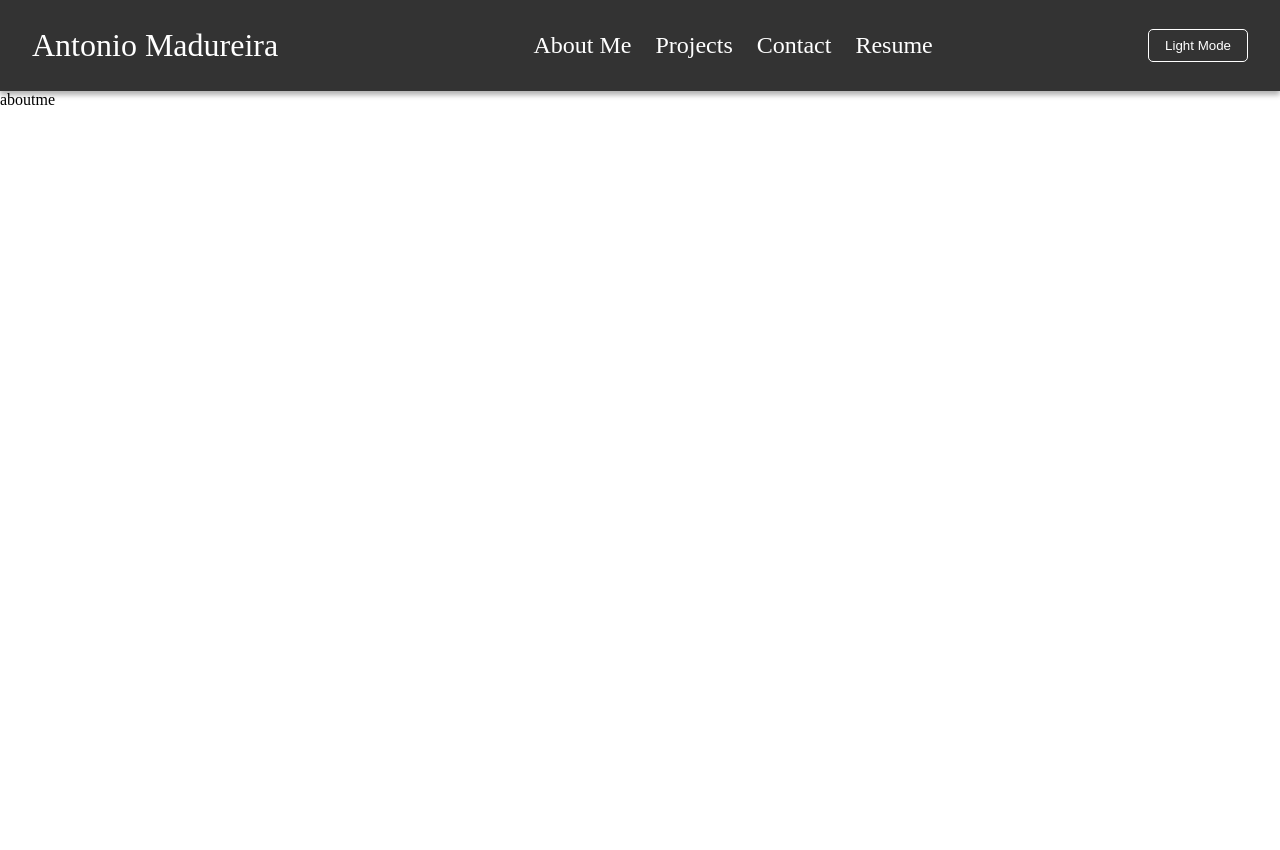
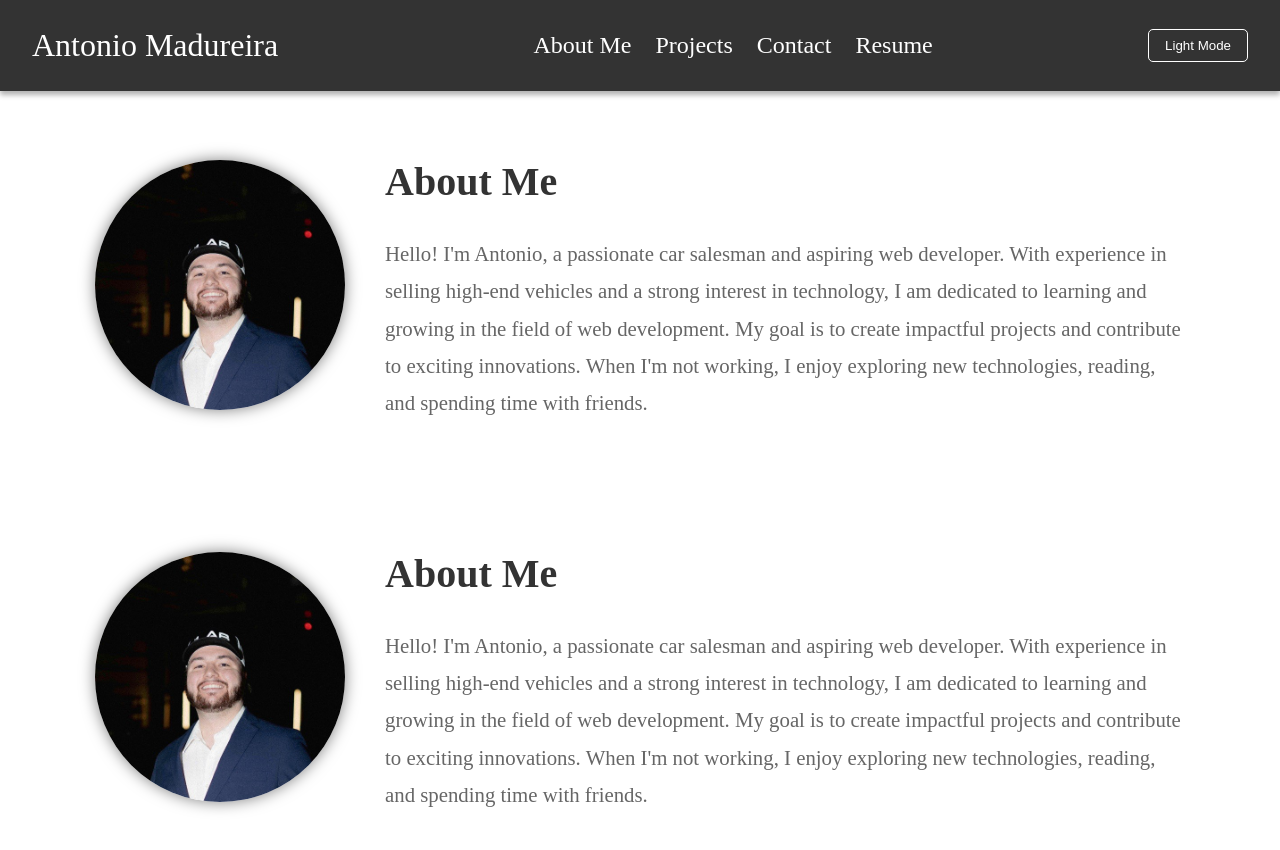
Before and after one commit to AntonioMadureira22/myportfolio2024, a React (Create React App) app: page /about-me in a window 1280 px wide. Shown: the top 850 px of the page. Before the commit the page ends 800 px from the top, so only its background shows below. Built offline with nearby package versions, Linux system fonts and the light colour scheme; the HTML template or start-up script is replaced by a standard one; a web font is replaced by a local one.

Commit message:
added an about me section

```diff
--- a/src/App.jsx
+++ b/src/App.jsx
@@ -9,6 +9,7 @@ function App() {
   return (
     <Router>
       <Navbar/>
+      <Aboutme/>
       <Routes>
         <Route path="/about-me" element={<Aboutme />} />
         <Route path="/projects" element={<Projects />} />
--- a/src/components/aboutme/aboutme.css
+++ b/src/components/aboutme/aboutme.css
@@ -0,0 +1,46 @@
+/* Keyframes for fade-in animation */
+@keyframes fadeIn {
+    from {
+      opacity: 0;
+    }
+    to {
+      opacity: 1;
+    }
+  }
+
+  .about-me {
+    display: flex;
+    align-items: center;
+    justify-content: center;
+    padding: 40px; /* Increase padding for more space */
+    animation: fadeIn 1s ease-out; /* Apply fade-in animation */
+  }
+
+  .image-container {
+    margin-right: 40px; /* Increase margin to add space between image and text */
+  }
+
+  .profile-image {
+    width: 250px; /* Increase image size */
+    height: auto;
+    border-radius: 50%;
+    box-shadow: 0 0 15px rgba(0, 0, 0, 0.5); /* Enhanced shadow */
+    animation: fadeIn 1s ease-out; /* Apply fade-in animation */
+  }
+
+  .description-container {
+    max-width: 800px; /* Increase width for larger text area */
+    animation: fadeIn 1s ease-out; /* Apply fade-in animation */
+  }
+
+  .description-container h1 {
+    margin-bottom: 30px; /* Increase space below heading */
+    font-size: 2.5em; /* Increase heading font size */
+    color: #333; /* Adjust color as needed */
+  }
+
+  .description-container p {
+    font-size: 1.3em; /* Increase paragraph font size */
+    line-height: 1.8; /* Increase line height for better readability */
+    color: #666; /* Adjust color as needed */
+  }
--- a/src/components/aboutme/aboutme.jsx
+++ b/src/components/aboutme/aboutme.jsx
@@ -1,9 +1,25 @@
-import React from 'react'
+import React from 'react';
+import '../aboutme/aboutme.css';
+import photo1 from '../aboutme/photome.jpg';
 
-function Aboutme() {
+function AboutMe() {
   return (
-    <div>aboutme</div>
-  )
+    <div className="about-me">
+    <div className="image-container">
+      <img src= {photo1}  alt="Antonio Madureira" className="profile-image" />
+    </div>
+    <div className="description-container">
+      <h1>About Me</h1>
+      <p>
+        Hello! I'm Antonio, a passionate car salesman and aspiring web developer.
+        With experience in selling high-end vehicles and a strong interest in technology,
+        I am dedicated to learning and growing in the field of web development.
+        My goal is to create impactful projects and contribute to exciting innovations.
+        When I'm not working, I enjoy exploring new technologies, reading, and spending time with friends.
+      </p>
+    </div>
+  </div>
+);
 }
 
-export default Aboutme
+export default AboutMe;
```
Also changed, not shown: src/components/aboutme/photome.jpg (added).
